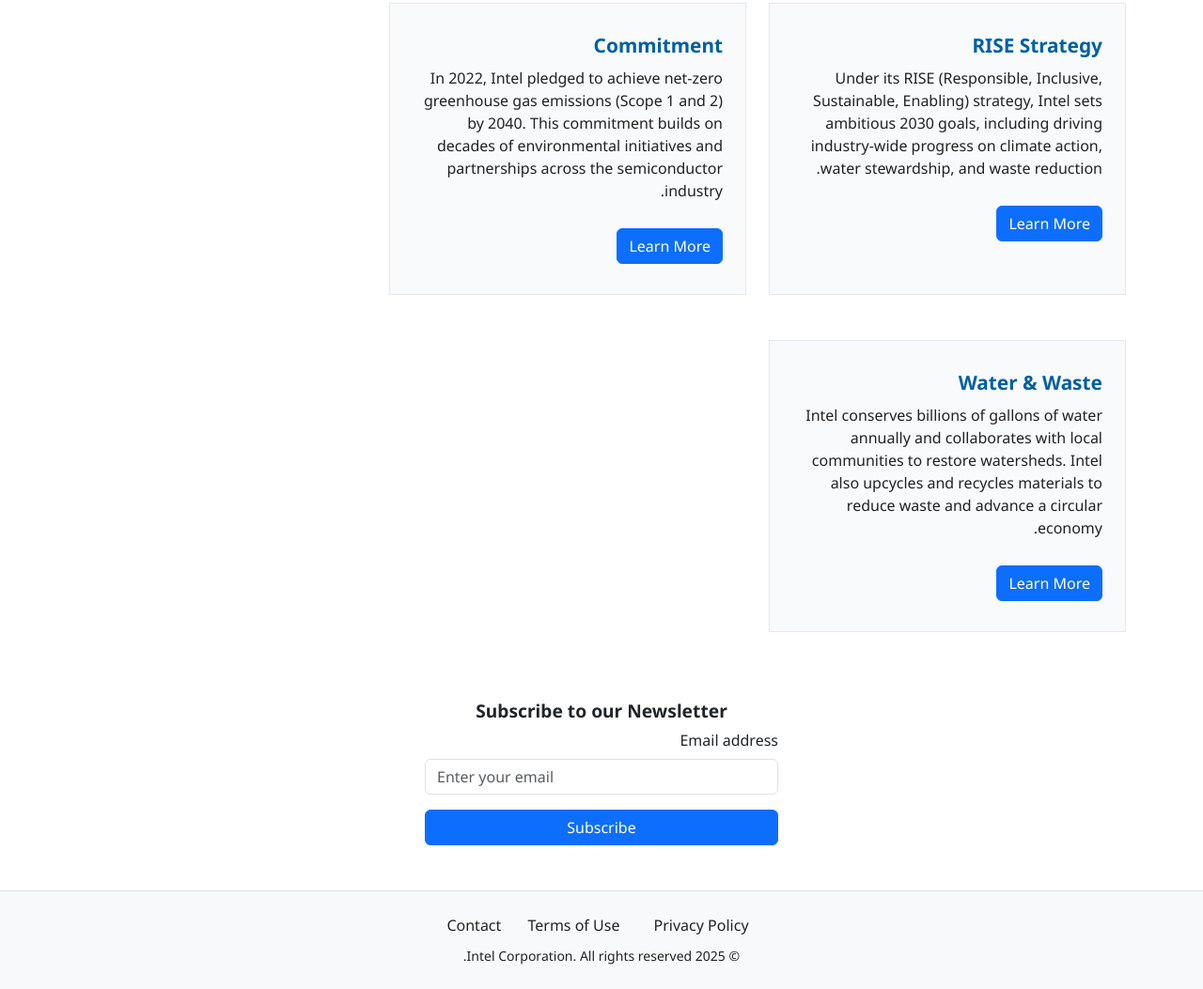
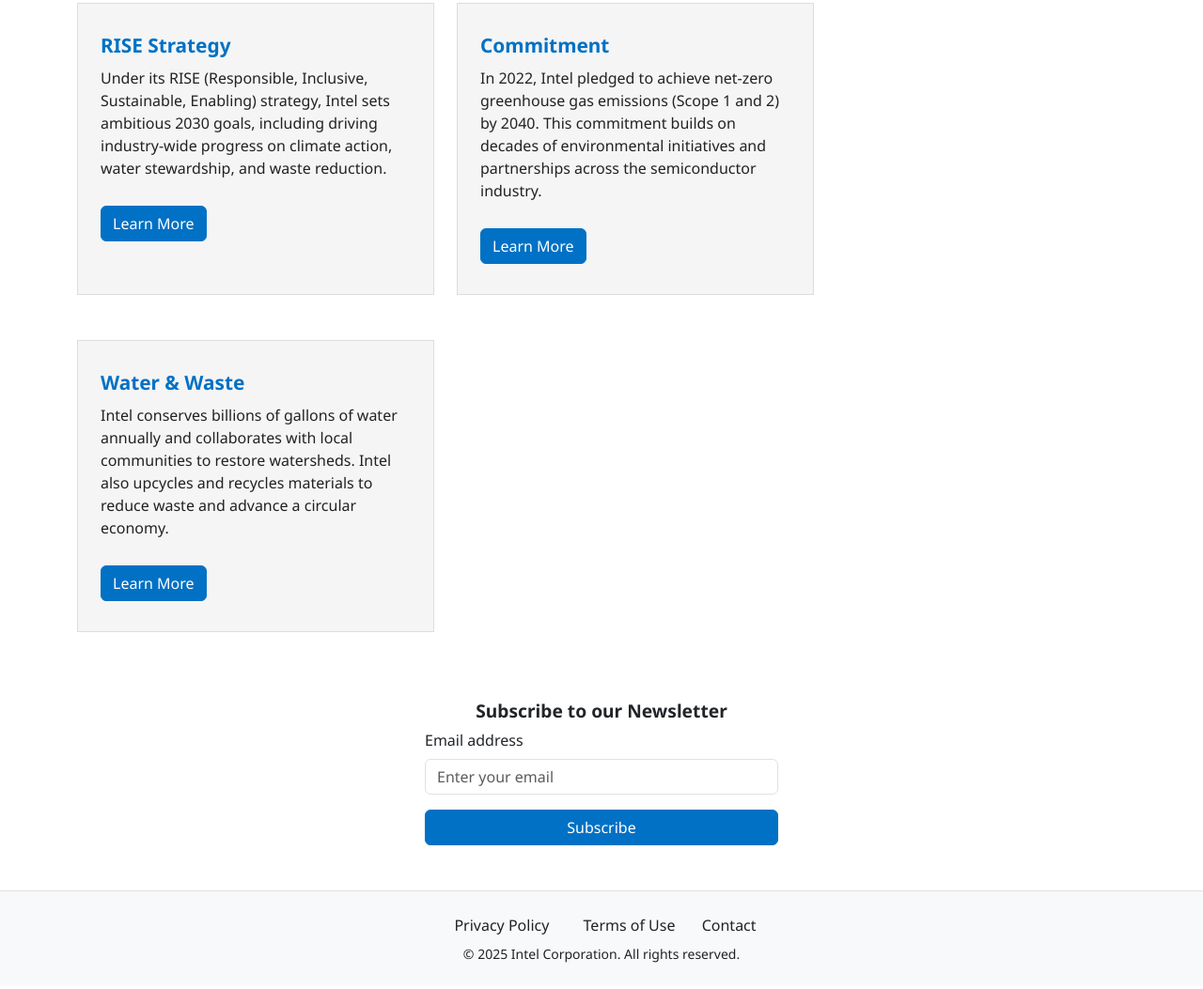
Before and after one commit to JenHMoon/03-prj-intel-localization, a plain HTML site: page index.html in a window 1280 px wide. Shown: the part 705-1758 px from the top of the page at 94% size. Drawn offline with nearby package versions, Linux system fonts and the light colour scheme.

Commit message:
JS Updates

```diff
--- a/index.html
+++ b/index.html
@@ -10,6 +10,27 @@
   <link rel="stylesheet" href="style.css" />
   <!-- Google Fonts: Noto Sans -->
   <link href="https://fonts.googleapis.com/css2?family=Noto+Sans:wght@400;700&display=swap" rel="stylesheet">
+  <script>
+    // RTL 언어 코드 목록
+    const rtlLangs = ['ar', 'he', 'fa', 'ur'];
+    function detectAndSetRTL() {
+      // 현재 <html>의 lang 속성 확인
+      const html = document.documentElement;
+      const lang = html.lang ? html.lang.toLowerCase() : '';
+      if (rtlLangs.includes(lang)) {
+        html.setAttribute('dir', 'rtl');
+      } else {
+        html.setAttribute('dir', 'ltr');
+      }
+    }
+    // 초기 실행
+    detectAndSetRTL();
+    // Google Translate 등으로 lang 속성이 변경될 때 감지
+    const observer = new MutationObserver(() => {
+      detectAndSetRTL();
+    });
+    observer.observe(document.documentElement, { attributes: true, attributeFilter: ['lang'] });
+  </script>
 </head>
 <body>
 
@@ -197,7 +218,7 @@
 
   <!-- Footer -->
   <footer class="bg-light border-top mt-5 py-4">
-    <div class="container text-center"></div>
+  <div class="container" style="display:flex;flex-direction:column;align-items:center;justify-content:center;">
       <nav class="mb-2" aria-label="Footer Navigation">
         <ul class="list-inline mb-0">
           <li class="list-inline-item"><a href="#" class="mx-2 text-decoration-none" style="color: #222;" aria-label="Footer Privacy Policy Link">Privacy Policy</a></li>
--- a/style.css
+++ b/style.css
@@ -1,3 +1,7 @@
+	background-color: #0071C5 !important;
+	border-color: #0071C5 !important;
+	color: #fff !important;
+}
 footer, .center-info {
 	text-align: center !important;
 }
@@ -25,8 +29,8 @@
 	margin: 48px 0;
 }
 .column-section .column-box {
-		background: #f8fafc;
-		border: 1px solid #e3e8ee;
+		background: #f5f5f5;
+		border: 1px solid #ddd;
 		box-shadow: none;
 		padding: 32px 24px;
 		margin-bottom: 24px;
@@ -39,7 +43,7 @@
 .column-section h2 {
 		font-size: 1.3rem;
 		font-weight: 700;
-		color: #005fa3;
+		color: #0071C5;
 		margin-bottom: 10px;
 		/* text-align은 [dir]에 따라 자동 적용됨 */
 }
@@ -68,6 +72,13 @@
 	transition: box-shadow 0.18s, transform 0.18s;
 }
 /* Add your CSS here */
+/* Learn More, Subscribe 버튼 색상 변경 */
+.btn-primary,
+.column-section .btn {
+	background-color: #0071C5 !important;
+	border-color: #0071C5 !important;
+	color: #fff !important;
+}
 
 body {
 	box-sizing: border-box;
```
